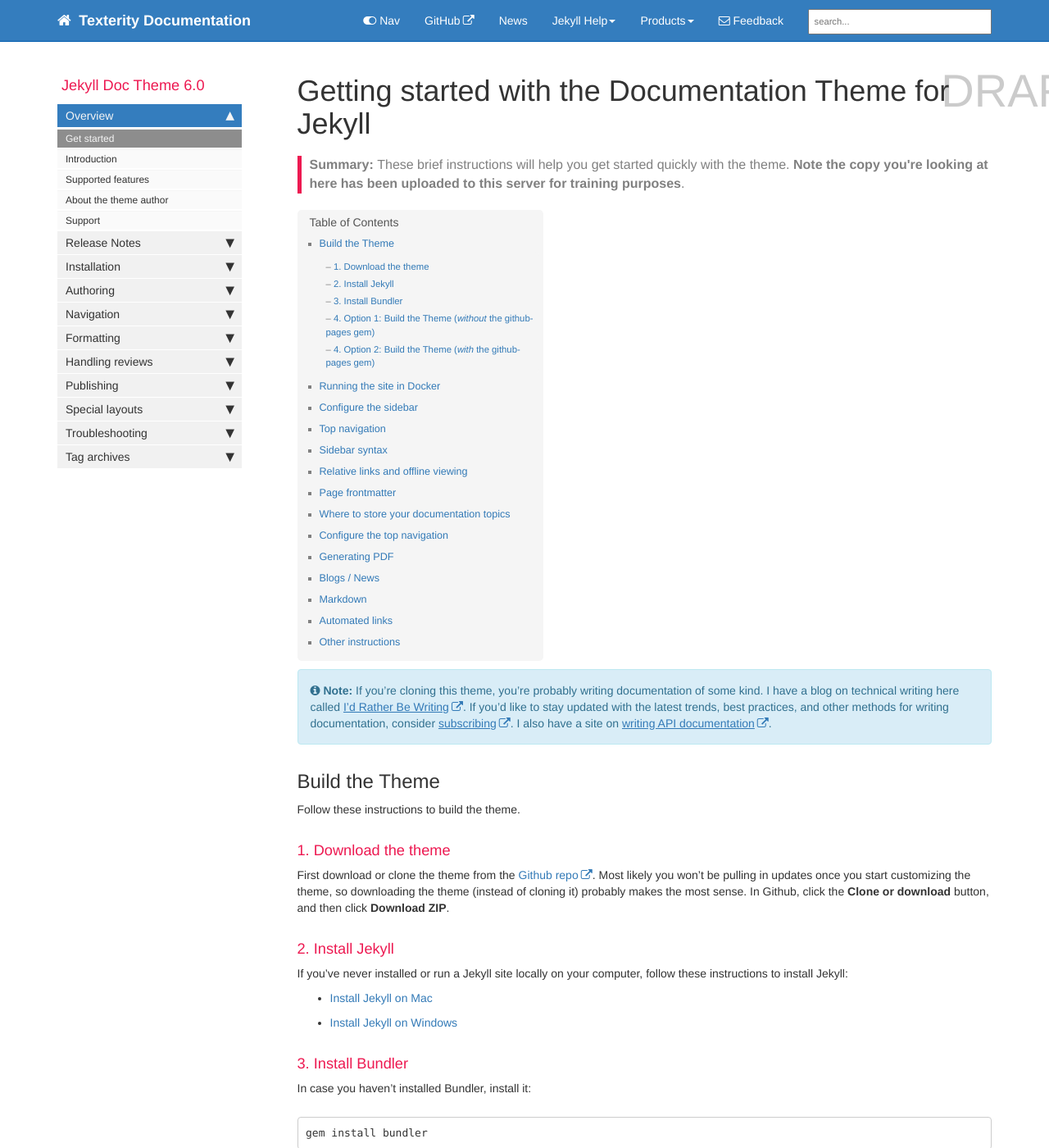
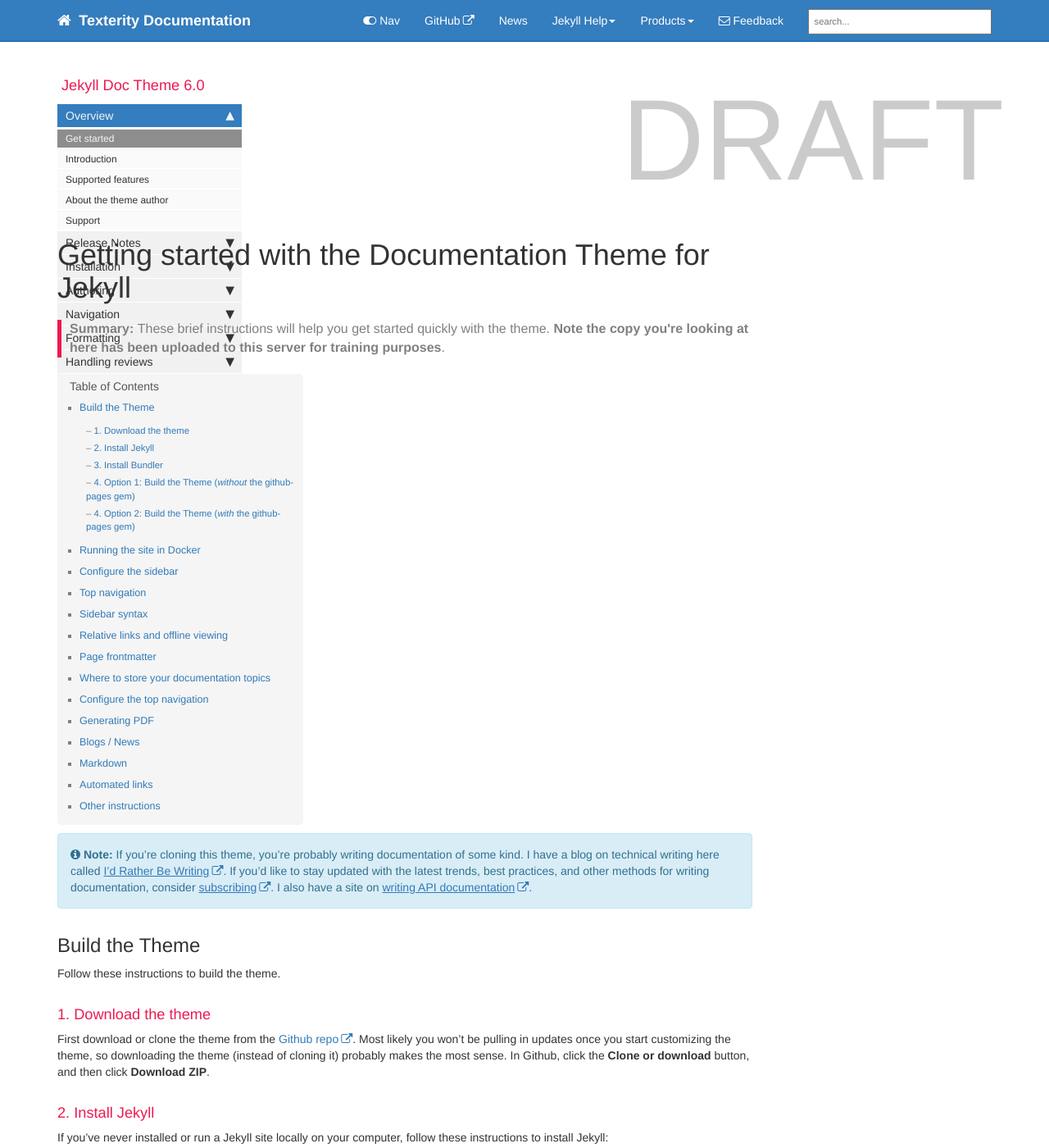
Before and after one commit to Texterity/January, a Jekyll site: the page built from docs/index.md, in a window 1280 px wide and 1400 px high. Shown: the whole window at 82% size. Built offline with Jekyll 4.4.1, drawn with Linux system fonts in a browser that asks for light colours; nearby versions of some CDN libraries; comment, search, counter and statistics services are not loaded.

Commit message:
changed watermark position to 'static'.

```diff
--- a/docs/css/theme-blue.css
+++ b/docs/css/theme-blue.css
@@ -113,9 +113,9 @@ li.sidebarTitle {
 }
 
 .watermark {
-    position: absolute;
+    position: static;
     opacity: 0.25;
-    font-size: 4em;
+    font-size: 10em;
     width: 100%;
     text-align: RIGHT;
     z-index: 1000;
```
